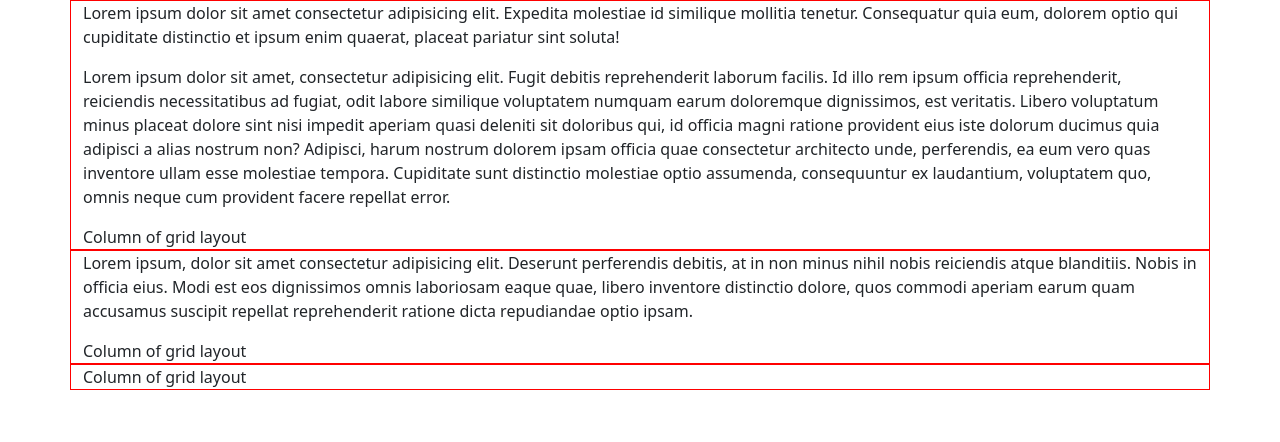
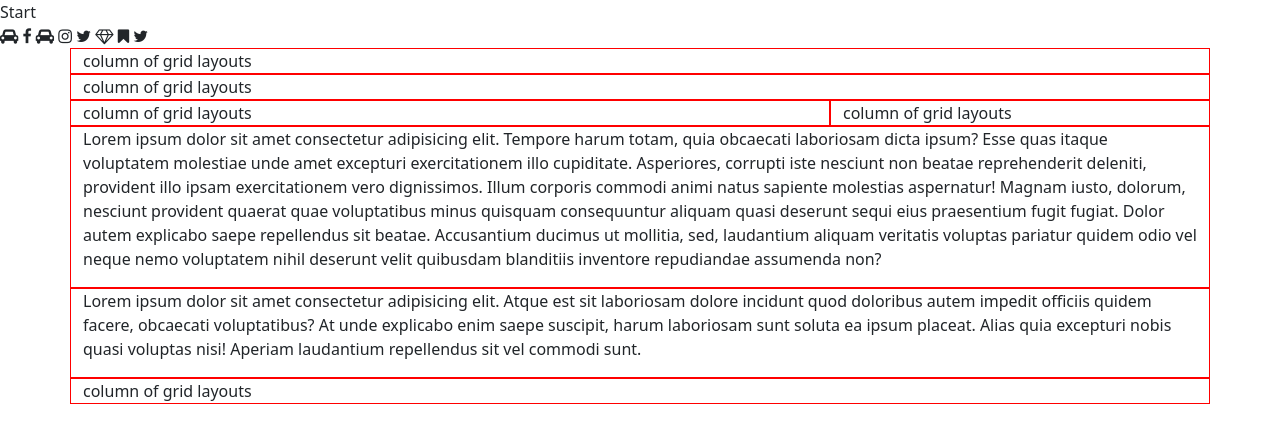
Before and after one commit to tybans/Bootstrap, a plain HTML site: page index.html in a window 1280 px wide. Drawn offline with nearby package versions, Linux system fonts and the light colour scheme.

Commit message:
Add files via upload

```diff
--- a/index.html
+++ b/index.html
@@ -2,35 +2,102 @@
 <html lang="en">
 <head>
     <meta charset="UTF-8">
-    <meta http-equiv="X-UA-Compatible" content="IE=edge">
     <meta name="viewport" content="width=device-width, initial-scale=1.0">
     <title>Document</title>
+    <!-- <link rel="stylesheet" href="style.css"> -->
+
+    <!-- Font Awesome -->
+    <!-- this cdn link will only support "fa", it will not support "fas" -->
+    <link rel="stylesheet" href="https://cdnjs.cloudflare.com/ajax/libs/font-awesome/4.7.0/css/font-awesome.min.css">
+
+    <!-- Bootstrap -->
     <link href="https://cdn.jsdelivr.net/npm/bootstrap@5.0.2/dist/css/bootstrap.min.css" rel="stylesheet" integrity="sha384-EVSTQN3/azprG1Anm3QDgpJLIm9Nao0Yz1ztcQTwFspd3yD65VohhpuuCOmLASjC" crossorigin="anonymous">
+
+
+    <!-- Three types of style  -->
+        <!-- style tag -->
+        <!-- external css -->
+        <!-- inline style -->
+
+
 </head>
 <body>
-    <!-- <div>start</div> -->
-    <!-- fa fa-car-->
-    <!-- <i class = " fa fa-car"></i> -->
-    <!-- cdn => content delivery network
-    font awesome w3
+    <div>Start</div>
+
+    <!-- to use icons first we need to write i tag then class name -->
+    <!-- fa fa-car -->
+    <i class="fa fa-car"></i>
+    <i class="fa fa-facebook"></i>
+    <i class="fa fa-car"></i>
+    <i class="fa fa-instagram"></i>
+    <i class="fa fa-twitter"></i>
+    <i class="fa fa-diamond"></i>
+    <i class="fa fa-bookmark"></i>
+    <i class="fa fa-twitter"></i>
+
+
+
+    <!-- need to learn how to make layouts for UI -->
+    <!-- grid layout of bootstrap -->
+
+
+    <!-- grid:- container-> row->col -->
+
+    <!-- breakpoints for responsiveness :
+        xs: extra small
+        sm: small
+        md: medium
+        lg: large
+        xl: extra large
+        xxl extra extra large
+
+        -by default grid allows to make sample 12 containers
+        - exchanging spaces for containers based on default 12 spaces
+
     -->
-    <!---->
-    <div class="container">
+
+    <div class="container ">
         <div class="row">
-          <div class="col-sm-auto" style="border: 1px solid red">
-            <p>Lorem ipsum dolor sit amet consectetur adipisicing elit. Expedita molestiae id similique mollitia tenetur. Consequatur quia eum, dolorem optio qui cupiditate distinctio et ipsum enim quaerat, placeat pariatur sint soluta!</p>
-            <p>Lorem ipsum dolor sit amet, consectetur adipisicing elit. Fugit debitis reprehenderit laborum facilis. Id illo rem ipsum officia reprehenderit, reiciendis necessitatibus ad fugiat, odit labore similique voluptatem numquam earum doloremque dignissimos, est veritatis. Libero voluptatum minus placeat dolore sint nisi impedit aperiam quasi deleniti sit doloribus qui, id officia magni ratione provident eius iste dolorum ducimus quia adipisci a alias nostrum non? Adipisci, harum nostrum dolorem ipsam officia quae consectetur architecto unde, perferendis, ea eum vero quas inventore ullam esse molestiae tempora. Cupiditate sunt distinctio molestiae optio assumenda, consequuntur ex laudantium, voluptatem quo, omnis neque cum provident facere repellat error.</p>
-            Column of grid layout
-          </div>
-          <div class="col-auto" style="border: 1px solid red">
-            <p>Lorem ipsum, dolor sit amet consectetur adipisicing elit. Deserunt perferendis debitis, at in non minus nihil nobis reiciendis atque blanditiis. Nobis in officia eius. Modi est eos dignissimos omnis laboriosam eaque quae, libero inventore distinctio dolore, quos commodi aperiam earum quam accusamus suscipit repellat reprehenderit ratione dicta repudiandae optio ipsam.</p>
-            Column of grid layout
-          </div>
-          <div class="col" style="border: 1px solid red">
-            Column of grid layout
-          </div>
+            <div class="col main" style="border: 1px solid red;">
+                column of grid layouts
+            </div>
+
+
         </div>
-      </div>
+        <div class="row">
+            <div class="col-12" style="border: 1px solid red;">
+                column of grid layouts
+            </div>
+            <div class="col-8" style="border: 1px solid red;">
+                column of grid layouts
+            </div>
+            <div class="col" style="border: 1px solid red;">
+                column of grid layouts
+            </div>
 
+        </div>
+
+        <div class="row">
+            <div class="col-sm-auto" style="border: 1px solid red;">
+                <p>Lorem ipsum dolor sit amet consectetur adipisicing elit. Tempore harum totam, quia obcaecati laboriosam dicta ipsum? Esse quas itaque voluptatem molestiae unde amet excepturi exercitationem illo cupiditate. Asperiores, corrupti iste nesciunt non beatae reprehenderit deleniti, provident illo ipsam exercitationem vero dignissimos. Illum corporis commodi animi natus sapiente molestias aspernatur! Magnam iusto, dolorum, nesciunt provident quaerat quae voluptatibus minus quisquam consequuntur aliquam quasi deserunt sequi eius praesentium fugit fugiat. Dolor autem explicabo saepe repellendus sit beatae. Accusantium ducimus ut mollitia, sed, laudantium aliquam veritatis voluptas pariatur quidem odio vel neque nemo voluptatem nihil deserunt velit quibusdam blanditiis inventore repudiandae assumenda non?</p>
+            </div>
+            <div class="col-8-auto" style="border: 1px solid red;">
+                <p>Lorem ipsum dolor sit amet consectetur adipisicing elit. Atque est sit laboriosam dolore incidunt quod doloribus autem impedit officiis quidem facere, obcaecati voluptatibus? At unde explicabo enim saepe suscipit, harum laboriosam sunt soluta ea ipsum placeat. Alias quia excepturi nobis quasi voluptas nisi! Aperiam laudantium repellendus sit vel commodi sunt.</p>
+            </div>
+            <div class="col" style="border: 1px solid red;">
+                column of grid layouts
+            </div>
+
+        </div>
+    </div>
+
+
+    <!-- Bootstrap Bundle -->
+    <script src="https://cdn.jsdelivr.net/npm/bootstrap@5.0.2/dist/js/bootstrap.bundle.min.js" integrity="sha384-MrcW6ZMFYlzcLA8Nl+NtUVF0sA7MsXsP1UyJoMp4YLEuNSfAP+JcXn/tWtIaxVXM" crossorigin="anonymous"></script>
+    <!-- CDN :- content delivery network -->
 </body>
 </html>
+
+
+<!-- in bootstrap you dont need to care about mediaquery (responsiveness)
+bootstrap itself will be taking care of responsive part -->
--- /dev/null
+++ b/style.css
@@ -0,0 +1,19 @@
+html, body{
+    height: 100%;
+    width: 100%;
+}
+*{
+    box-sizing: border-box;
+}
+
+.main{
+    width: 100%;
+    height: 20%;
+    background-color: lightblue;
+}
+
+.container{
+    width: 100%;
+    height: 100%;
+    background-color: red;
+}
```
